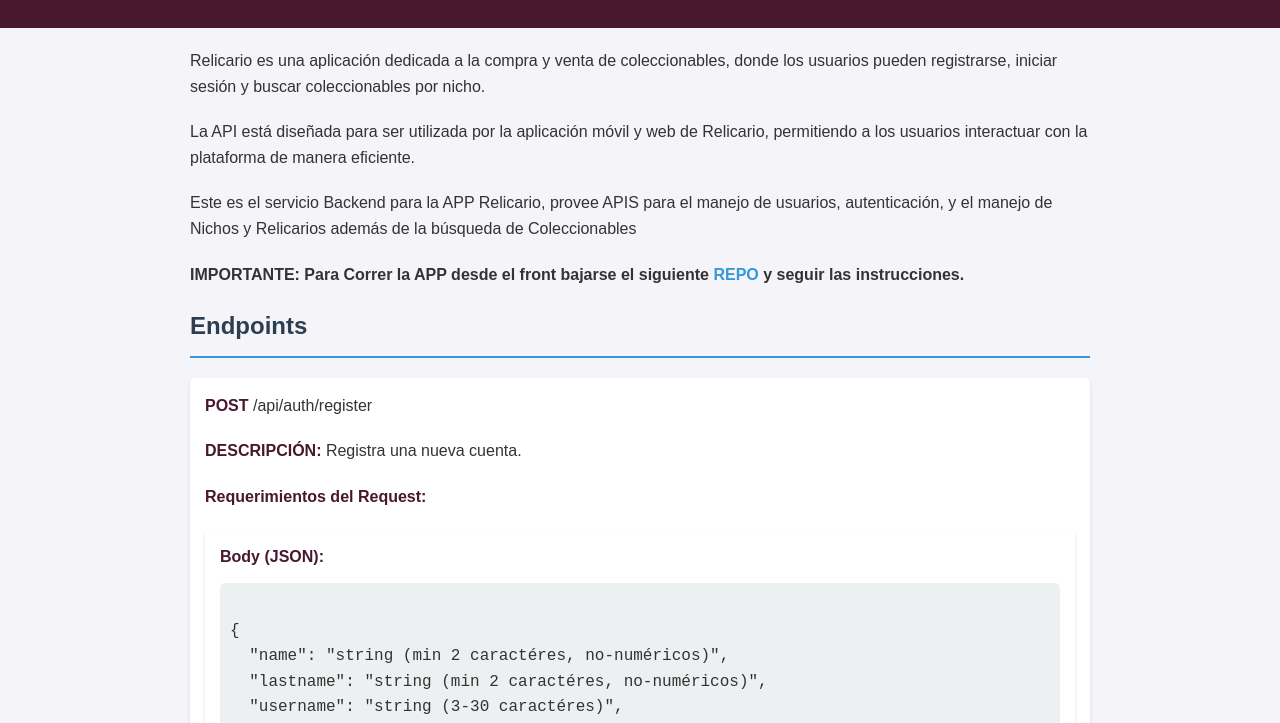
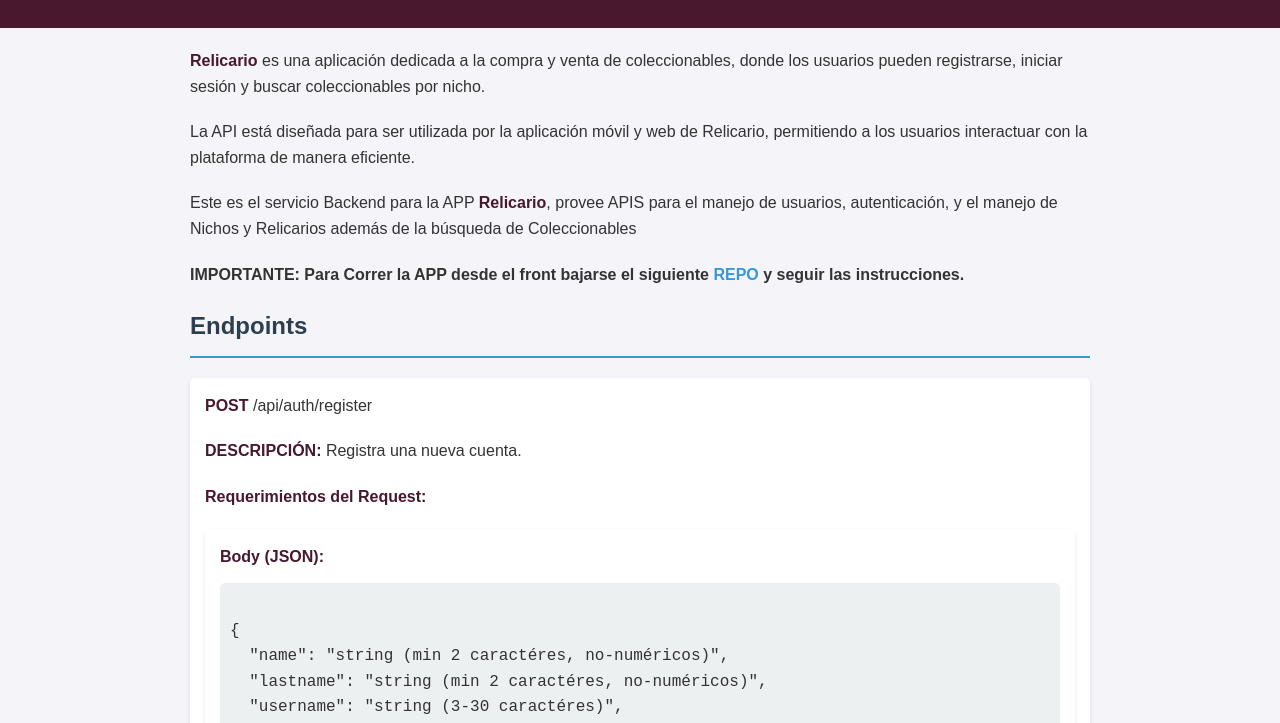
Before and after one commit to MateoNeglia/aplicaciones-hibridas-parcial-1-neglia-mateo, a website: page public/index.html in a window 1280 px wide. Shown: the part 76-799 px from the top of the page. Drawn offline with Linux system fonts and the light colour scheme.

Commit message:
api docs update

```diff
--- a/public/index.html
+++ b/public/index.html
@@ -11,11 +11,11 @@
     <h1>Bienvenido a la API de Relicario</h1>
   </header>
   <main>
-    <p>Relicario es una aplicación dedicada a la compra y venta de coleccionables, donde los usuarios pueden registrarse, iniciar sesión y buscar coleccionables por nicho.</p>
+    <p><strong>Relicario</strong> es una aplicación dedicada a la compra y venta de coleccionables, donde los usuarios pueden registrarse, iniciar sesión y buscar coleccionables por nicho.</p>
     <p>La API está diseñada para ser utilizada por la aplicación móvil y web de Relicario, permitiendo a los usuarios interactuar con la plataforma de manera eficiente.</p>
 
 
-    <p>Este es el servicio Backend para la APP Relicario, provee APIS para el manejo de usuarios, autenticación, y el manejo de Nichos y Relicarios además de la búsqueda de Coleccionables</p>
+    <p>Este es el servicio Backend para la APP <strong>Relicario</strong>, provee APIS para el manejo de usuarios, autenticación, y el manejo de Nichos y Relicarios además de la búsqueda de Coleccionables</p>
 
     <p><b>IMPORTANTE: Para Correr la APP desde el front bajarse el siguiente <a href="https://github.com/MateoNeglia/aplicaciones-hibridas-parcial1-front-de-prueba.git">REPO</a> y seguir las instrucciones.</b></p>
 
```
